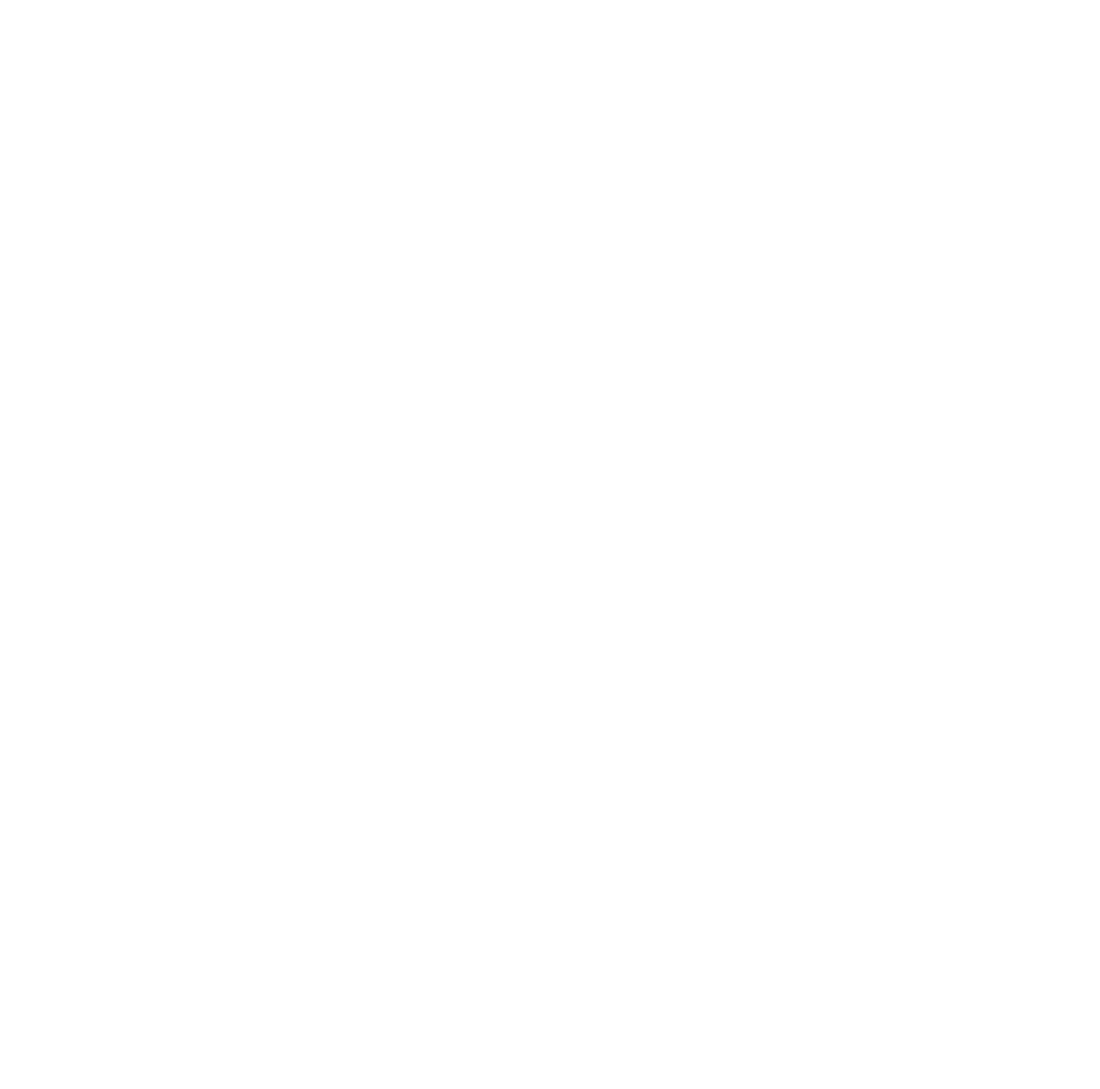
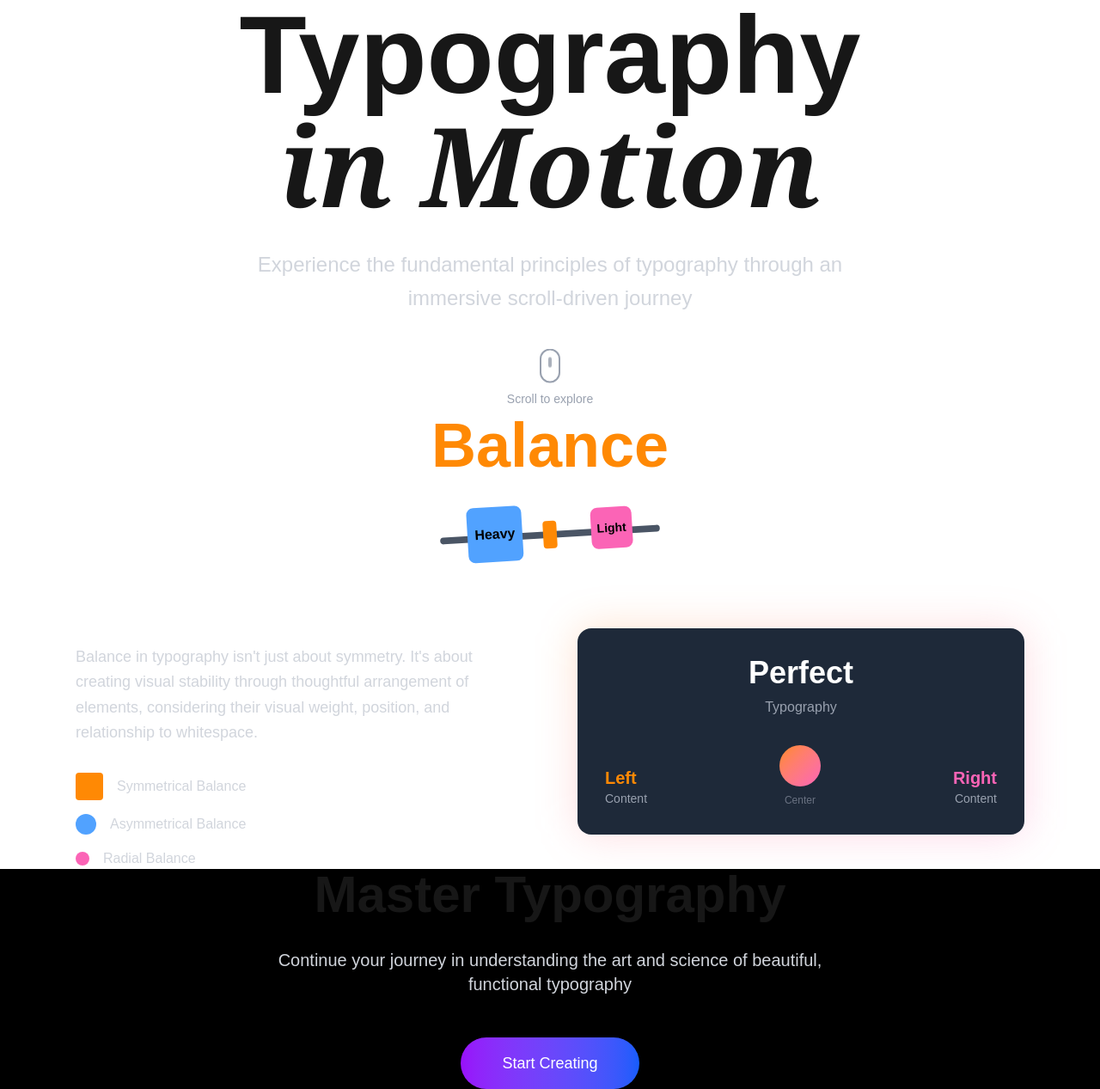
Before and after one commit to Huy-techSw/TypographySite, a Next.js app: page / in a window 1280 px wide. Shown: the whole page at 86% size. Before the commit the page ends 800 px from the top, so only its background shows below. Built offline with nearby package versions, Linux system fonts and the light colour scheme.

Commit message:
update page

```diff
--- a/src/app/page.tsx
+++ b/src/app/page.tsx
@@ -1,9 +1,61 @@
-import Image from "next/image";
+import BalanceFlow from "./component/BalanceFlow";
+import ScrollReveal from "./component/ScrollReveal";
+
 
 export default function Home() {
   return (
-    <div className="grid grid-rows-[20px_1fr_20px] items-center justify-items-center min-h-screen p-8 pb-20 gap-16 sm:p-20 font-[family-name:var(--font-geist-sans)]">
+    <div className="relative">
+      <section className="scroll-section relative overflow-hidden">
+        <div className="relative z-10 text-center px-6">
+          <ScrollReveal>
+            <h1 className="text-6xl md:text-8xl lg:text-9xl font-bold mb-8">
+              <span className="block text-gradient">Typography</span>
+              <span className="block font-serif italic text-gradient-gold">in Motion</span>
+            </h1>
+          </ScrollReveal>
 
+          <ScrollReveal delay={300}>
+            <p className="text-xl md:text-2xl text-gray-300 max-w-3xl mx-auto leading-relaxed">
+              Experience the fundamental principles of typography through an immersive scroll-driven journey
+            </p>
+          </ScrollReveal>
+
+          <ScrollReveal delay={600}>
+            <div className="mt-12 text-gray-400 animate-bounce">
+              <div className="w-6 h-10 border-2 border-gray-400 rounded-full mx-auto mb-2">
+                <div className="w-1 h-3 bg-gray-400 rounded-full mx-auto mt-2 animate-pulse" />
+              </div>
+              <p className="text-sm">Scroll to explore</p>
+            </div>
+          </ScrollReveal>
+        </div>
+      </section>
+
+      <section className="scroll-section relative overflow-hidden">
+        <div className="relative z-10">
+          <BalanceFlow />
+        </div>
+      </section>
+
+      <section className="scroll-section bg-black">
+        <div className="text-center px-6">
+          <ScrollReveal>
+            <h2 className="text-4xl md:text-6xl font-bold mb-8 text-gradient">Master Typography</h2>
+          </ScrollReveal>
+
+          <ScrollReveal delay={300}>
+            <p className="text-xl text-gray-300 mb-12 max-w-2xl mx-auto">
+              Continue your journey in understanding the art and science of beautiful, functional typography
+            </p>
+          </ScrollReveal>
+
+          <ScrollReveal delay={600}>
+            <button className="bg-gradient-to-r from-purple-600 to-blue-600 text-white px-12 py-4 rounded-full text-lg font-medium hover:from-purple-700 hover:to-blue-700 transition-all duration-300 glow">
+              Start Creating
+            </button>
+          </ScrollReveal>
+        </div>
+      </section>
     </div>
-  );
+  )
 }
```
